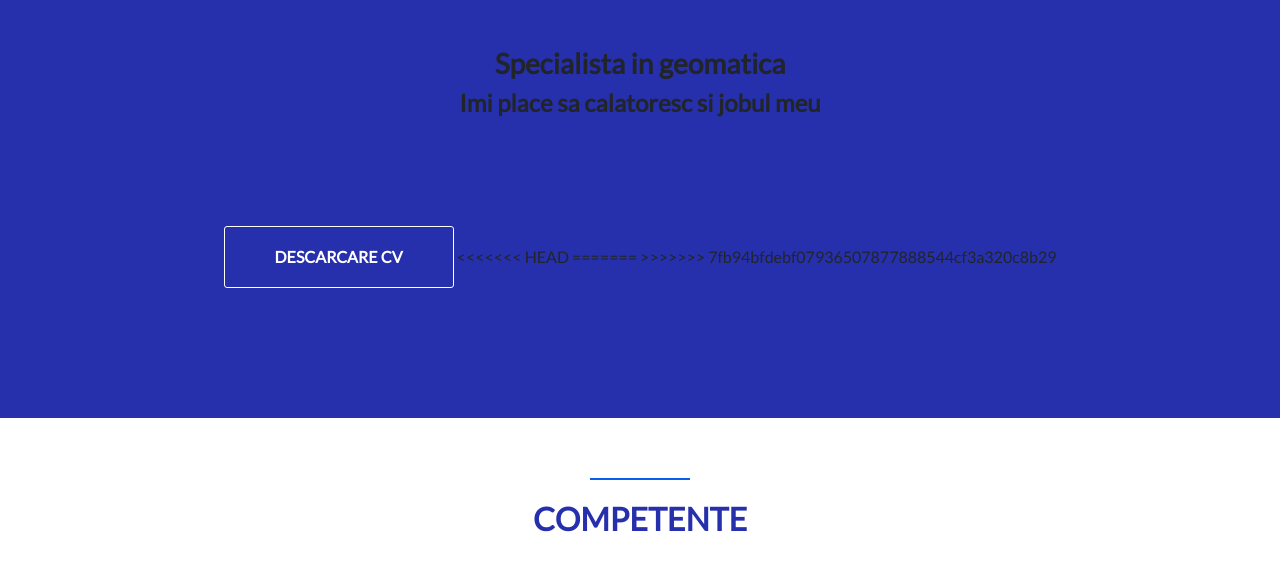
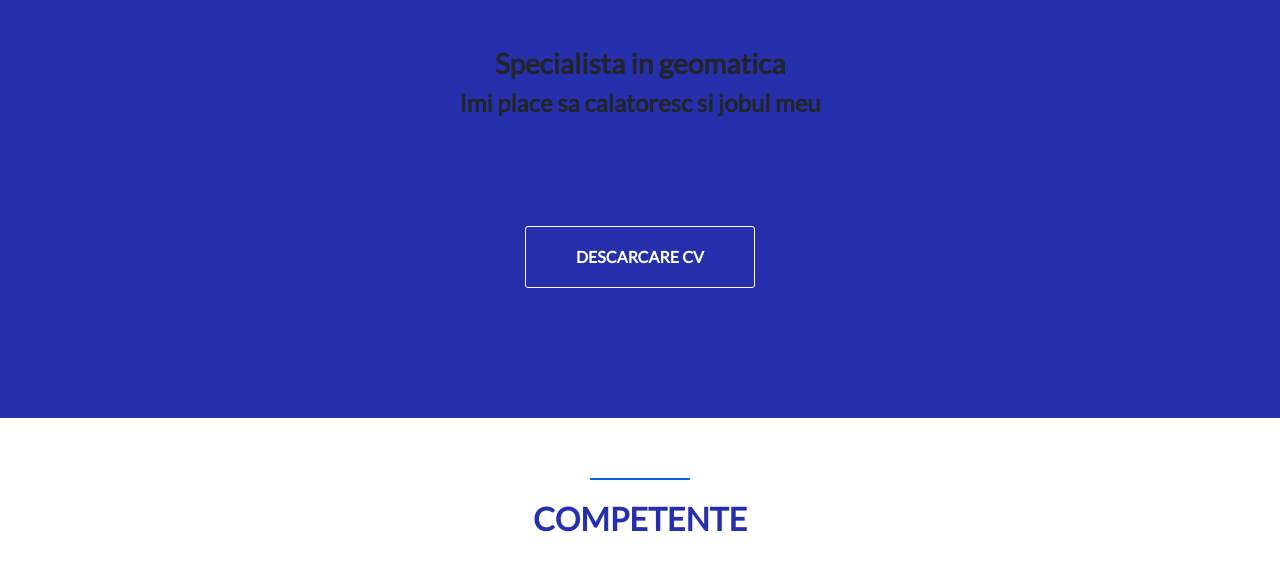
Before and after one commit to adelavaipan/Proiect_Final_Adela, a plain HTML site: page index.html in a window 1280 px wide. Shown: the part 494-1064 px from the top of the page. Drawn offline with nearby package versions, Linux system fonts and the light colour scheme.

Commit message:
Update index.html

```diff
--- a/index.html
+++ b/index.html
@@ -47,10 +47,6 @@
                 <h3>Specialista in geomatica</h3>
                 <h4>Imi place sa calatoresc si jobul meu</h4>
                 <a href="images/Adela_Vaipan_CV_RO.png" class="button1">Descarcare CV</a>
-<<<<<<< HEAD
-=======
-
->>>>>>> 7fb94bfdebf07936507877888544cf3a320c8b29
             </div>
 
         </section>
```
